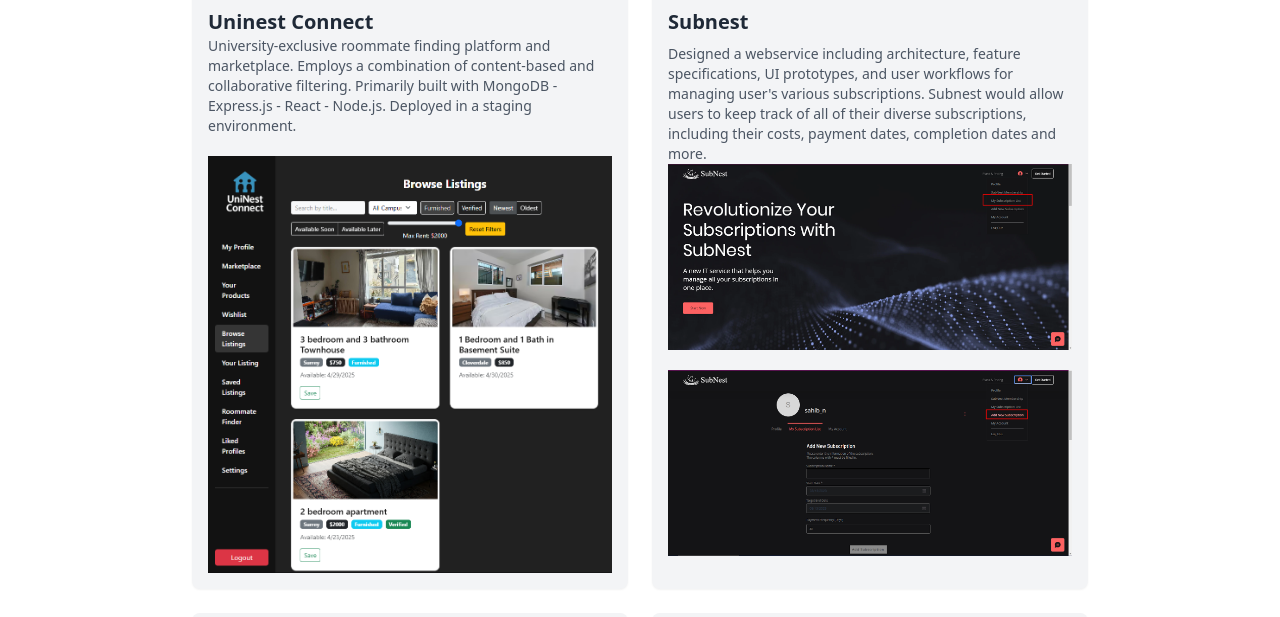
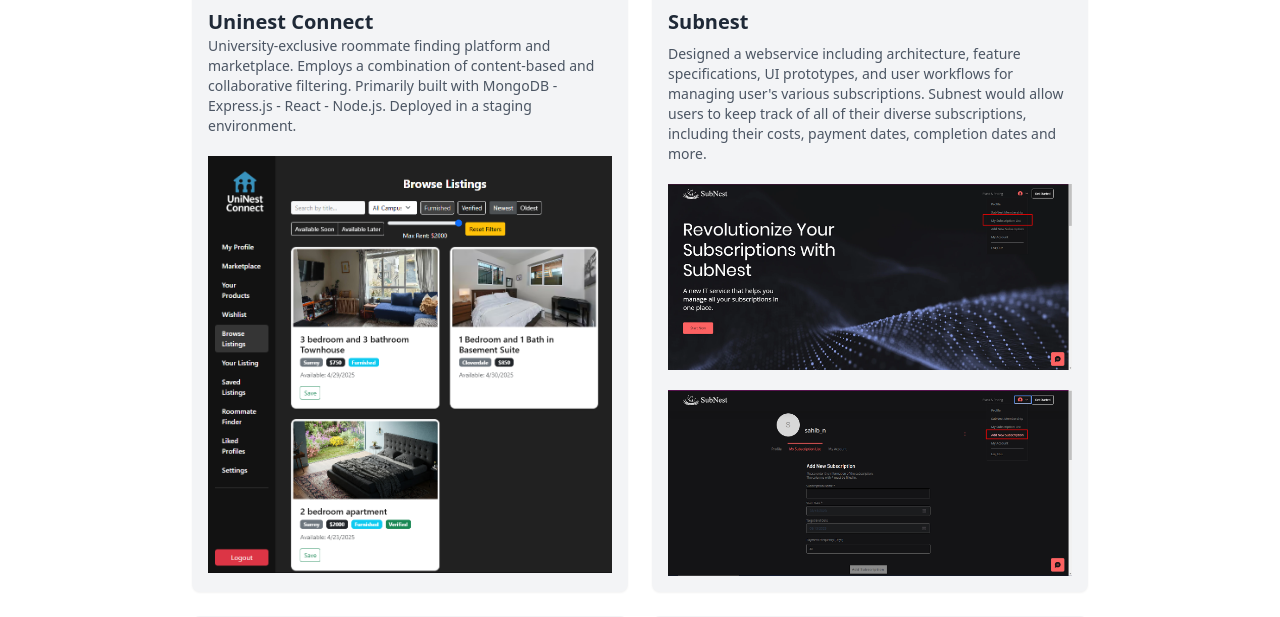
Before and after one commit to 100311938/portfolio-website, a plain HTML site: page index.html in a window 1280 px wide. Shown: the part 480-1097 px from the top of the page. Drawn offline with nearby package versions, Linux system fonts and the light colour scheme.

Commit message:
Update index.html

```diff
--- a/index.html
+++ b/index.html
@@ -48,7 +48,7 @@
           <h3 class="text-xl font-semibold pb-2">Subnest</h3>
           <p class="text-sm text-gray-600">Designed a webservice including architecture, feature specifications, UI prototypes, and user workflows for managing user's various subscriptions.
              Subnest would allow users to keep track of all of their diverse subscriptions, including their costs, payment dates, completion dates and more.</p>
-          <img src="subnest.png" alt="Subnest Website Image">
+          <img src="subnest.png" alt="Subnest Website Image" class=mt-5>
           <img src="subnest2.png" alt="Subnest Website Image 2" class=mt-5>
         </div>
         <div class="bg-gray-100 p-4 rounded-lg shadow-sm transition hover:shadow-md hover:ring-3 hover:ring-green-600">
```
